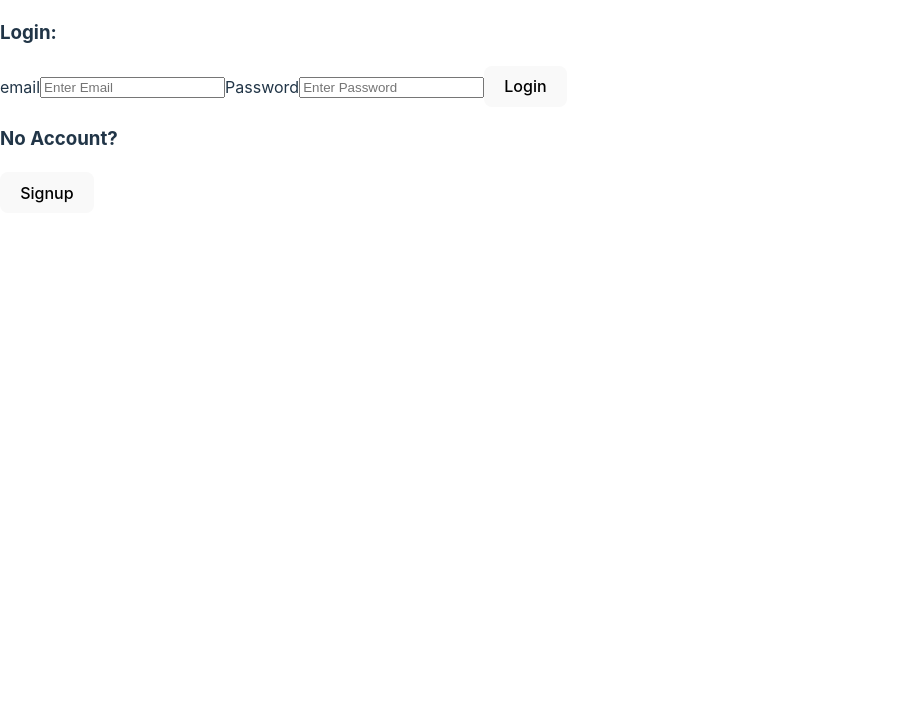
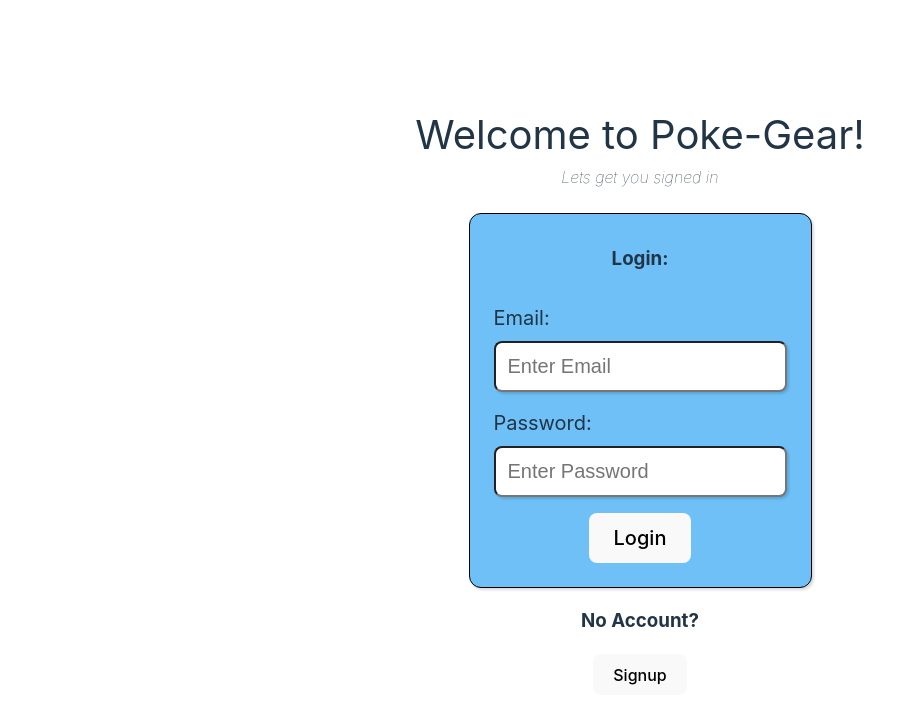
Before and after one commit to Eoljjang/poke-gear, a React (Vite) app in the folder client/: page /login in a window 1280 px wide. Shown: the top 724 px of the page, without its empty margins (0-924 px from the left). Built offline with nearby package versions, Linux system fonts and the light colour scheme.

Commit message:
login page styling

```diff
--- a/client/src/styles/views/Login.css
+++ b/client/src/styles/views/Login.css
@@ -0,0 +1,73 @@
+.login-page{
+    display: flex;
+    flex-direction: column;
+    height: 100%;
+    align-items: center;
+    justify-content: center;
+}
+
+.header{
+    display: flex;
+    flex-direction: column;
+    align-items: center;
+    justify-content: center;
+    margin-bottom: 24px;
+}
+
+.header .header-text{
+    font-size: 2.5rem;
+    font-weight: 400;
+}
+
+.header .subheader-text{
+    font-style: italic;
+    font-weight: 100;
+}
+
+
+
+.login-form{
+    display: flex;
+    flex-direction: column;
+    align-items: center;
+    justify-content: center;
+    background-color: #6ec0f7;
+    border: 1px solid black;
+    padding: 12px;
+    border-radius: 12px;
+    box-shadow: rgba(0, 0, 0, 0.15) 1.95px 1.95px 2.6px;
+
+
+}
+
+form{
+    display: flex;
+    flex-direction: column;
+    align-items: center;
+    gap: 16px;
+    padding: 12px;
+    font-size: 1.25rem;
+
+}
+
+.input-container{
+    display: flex;
+    flex-direction: column;
+    gap: 8px;
+}
+
+.input-container input{
+    background-color: white ;
+    color: black;
+    padding: 12px;
+    font-size: 1.25rem;
+    box-shadow: rgba(0, 0, 0, 0.15) 1.95px 1.95px 2.6px;
+    border-radius: 8px;
+}
+
+.signup-container{
+    display: flex;
+    flex-direction: column;
+    align-items: center;
+    justify-content: center;
+}
--- a/client/src/views/Login.jsx
+++ b/client/src/views/Login.jsx
@@ -34,22 +34,32 @@ function Login() {
     }
     return(
         <div className="login-page">
-
+            <div className="header">
+                <div className="header-text">Welcome to Poke-Gear!</div>
+                <div className="subheader-text">Lets get you signed in</div>
+            </div>
             <div className="login-form">
                 <h3>Login:</h3>
                 <form action="" method="POST" onSubmit={handleLogin}>
-                    <label htmlFor="email">email</label>
-                    <input type="text" placeholder="Enter Email" name="email" onChange={(e) => setEmail(e.target.value)}required/>
+                    <div className="input-container">
+                        <label htmlFor="email">Email:</label>
+                        <input type="text" placeholder="Enter Email" name="email" onChange={(e) => setEmail(e.target.value)}required/>
+                    </div>
 
-                    <label htmlFor="password">Password</label>
-                    <input type="text" placeholder="Enter Password" name="password" onChange={(e) => setPassword(e.target.value)}required/>
+                    <div className="input-container">
+                        <label htmlFor="password">Password:</label>
+                        <input type="text" placeholder="Enter Password" name="password" onChange={(e) => setPassword(e.target.value)}required/>
+                    </div>
 
                     <button type="submit">Login</button>
                 </form>
+            </div>
 
+            <div className="signup-container">
                 <h3>No Account?</h3>
                 <button onClick={btnSignupClick}>Signup</button>
             </div>
+
         </div>
     )
 }
```
